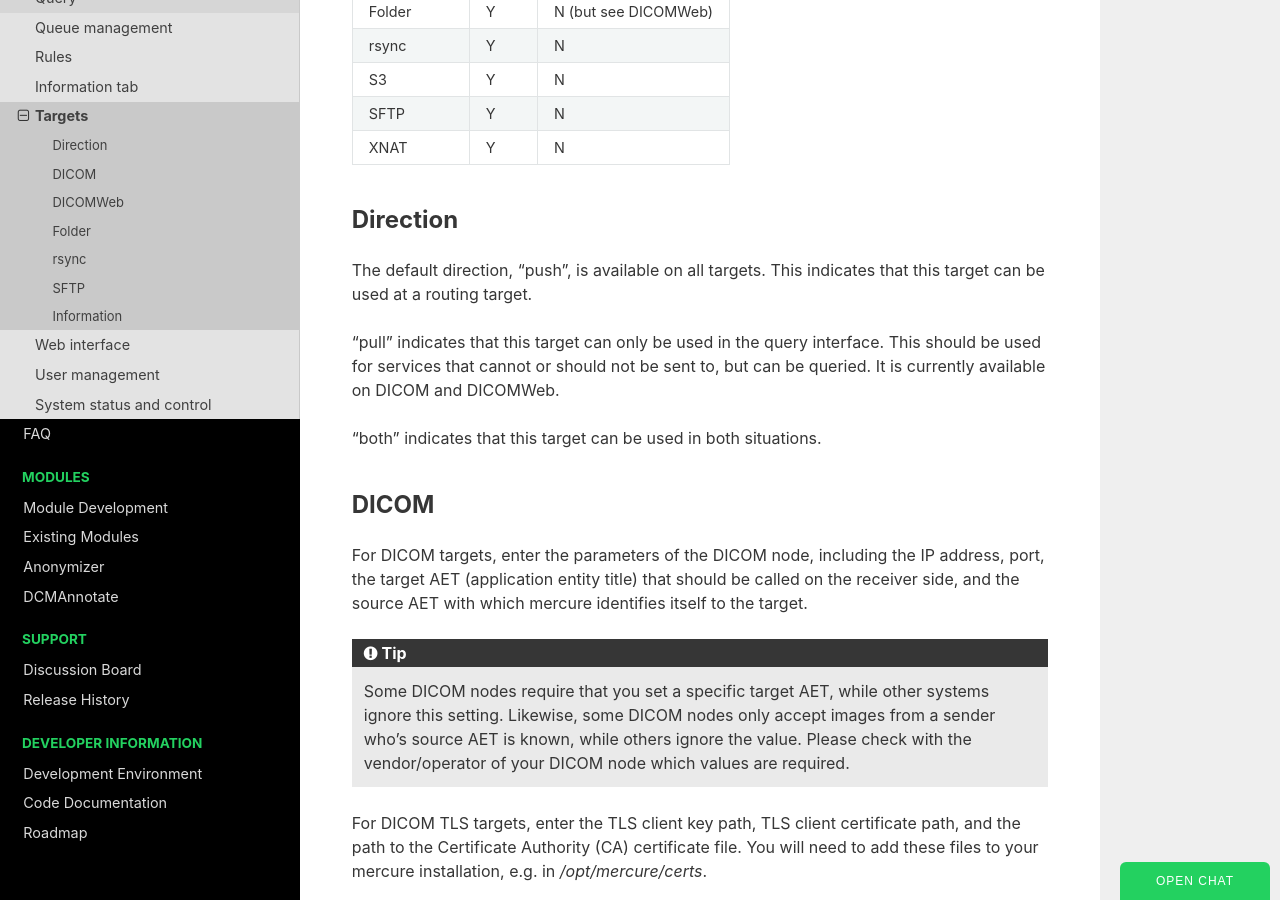
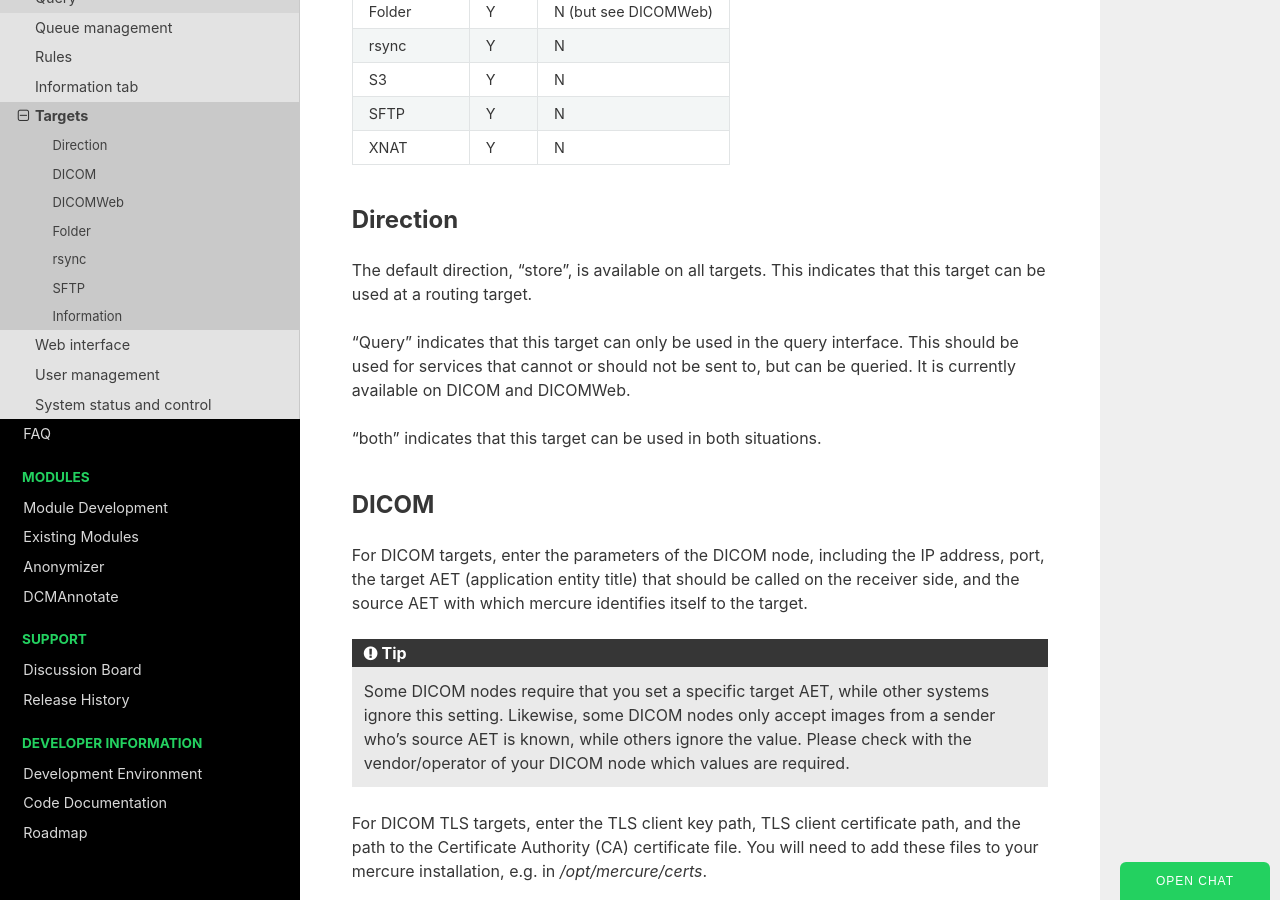
Before and after one commit to mercure-imaging/mercure, a Sphinx documentation site: the page built from docs/usage/targets.rst, in a window 1280 px wide and 900 px high, scrolled down 1607 px. Built offline with Sphinx 7.4.7 and the Read the Docs theme 3.1.0, drawn with Linux system fonts in a browser that asks for light colours.

Commit message:
minor change [no ci]

```diff
--- a/docs/usage/query.rst
+++ b/docs/usage/query.rst
@@ -1,2 +1,4 @@
 Query
 =====
+
+Mercure Query
--- a/docs/usage/targets.rst
+++ b/docs/usage/targets.rst
@@ -37,9 +37,9 @@
 Direction
 ---------
 
-The default direction, "push", is available on all targets. This indicates that this target can be used at a routing target.
+The default direction, "store", is available on all targets. This indicates that this target can be used at a routing target.
 
-"pull" indicates that this target can only be used in the query interface. This should be used for services that cannot or should not be sent to, but can be queried. It is currently available on DICOM and DICOMWeb.
+"Query" indicates that this target can only be used in the query interface. This should be used for services that cannot or should not be sent to, but can be queried. It is currently available on DICOM and DICOMWeb.
 
 "both" indicates that this target can be used in both situations.
 
```
Also changed, not shown: docs/usage/queue.rst (+5 -3 lines), docs/images/ui/status.png.
